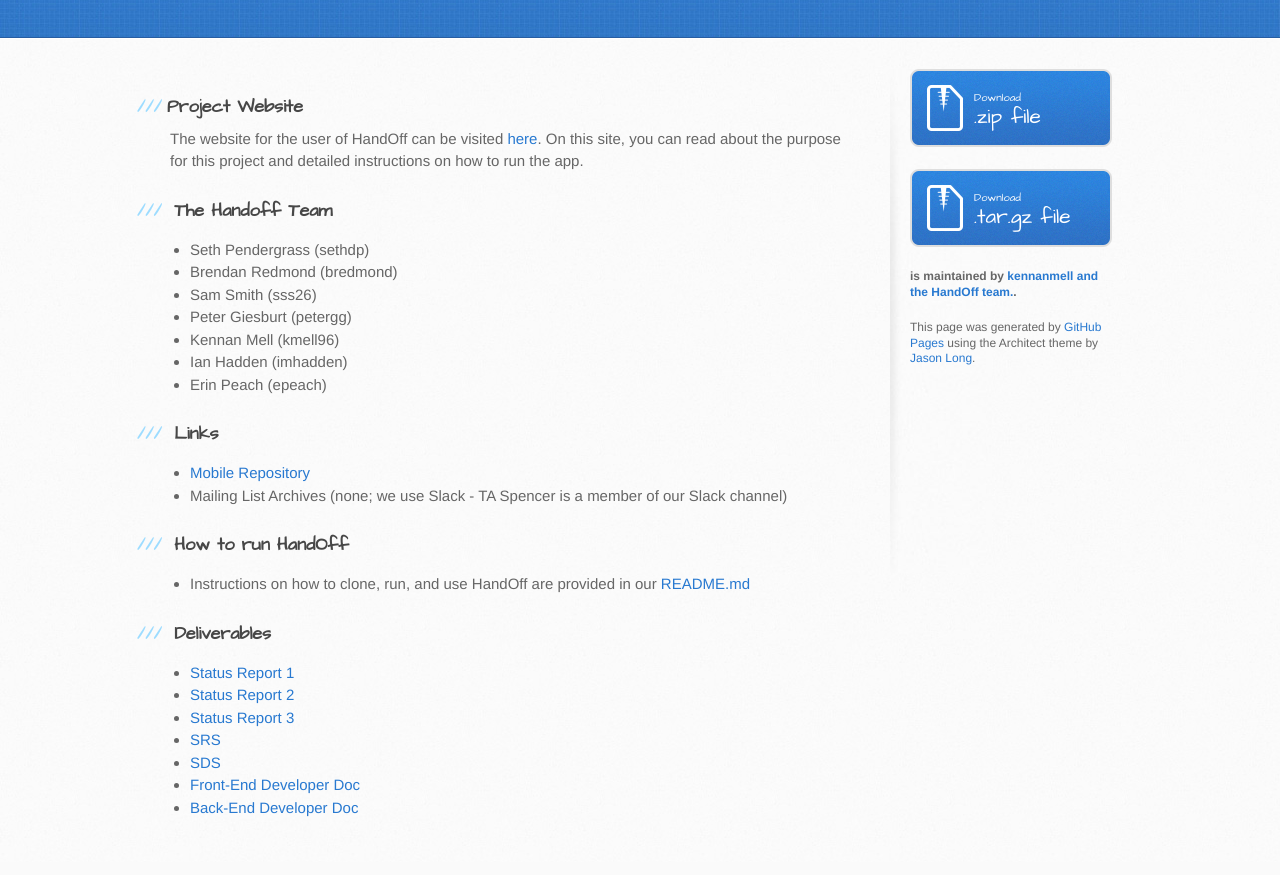
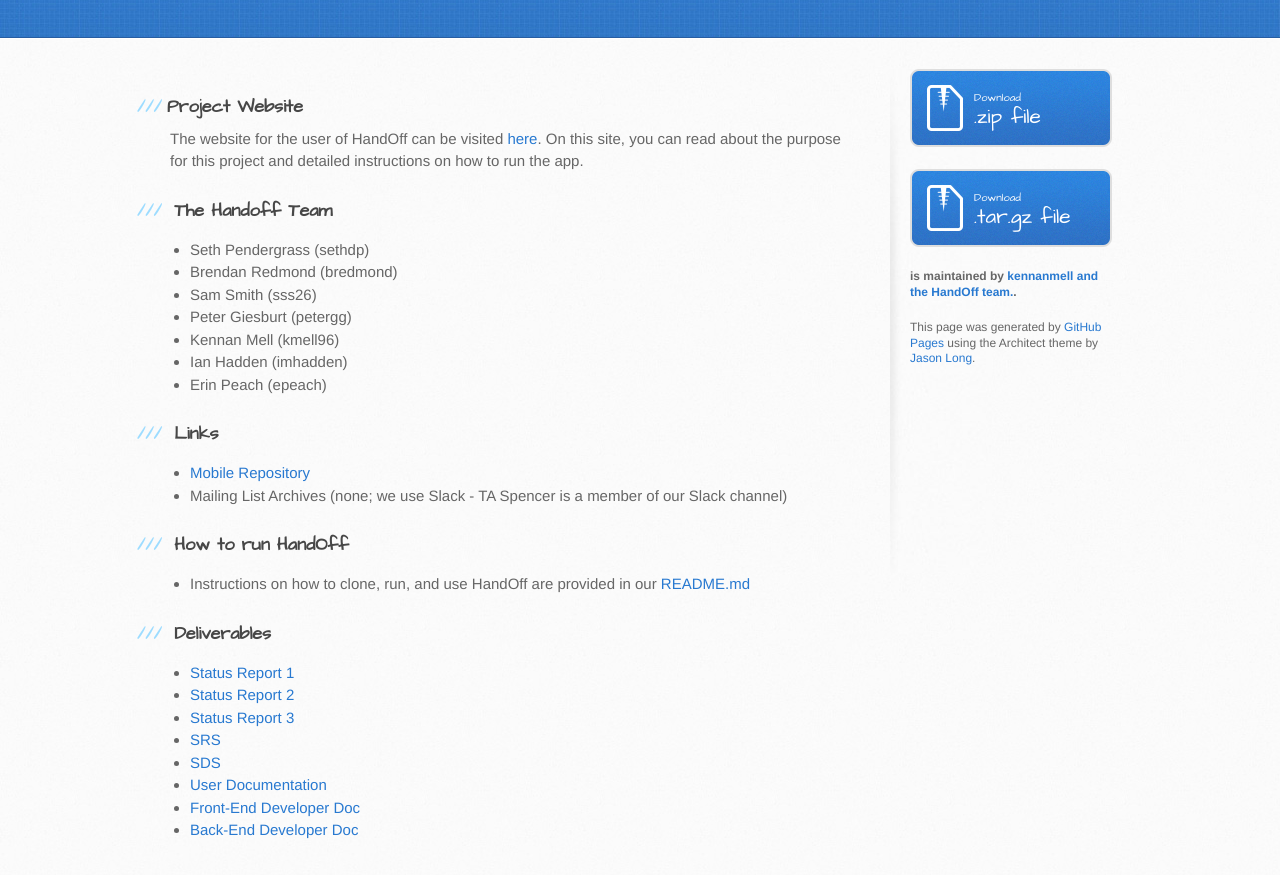
Before and after one commit to kennanmell/Handoff, a website: page index.html in a window 1280 px wide. Shown: the part 197-1072 px from the top of the page. Drawn offline with Linux system fonts and the light colour scheme.

Commit message:
Update index.html

```diff
--- a/index.html
+++ b/index.html
@@ -70,6 +70,7 @@ can read about the purpose for this project and detailed instructions on how to
 <li><a href="https://drive.google.com/file/d/0Bxl5qt_N-kRcbDUtNHVzdzJXSFk/view?usp=sharing">Status Report 3</a></li>
 <li><a href="https://docs.google.com/document/d/1vWNAnATcPzw5KWn3t_P64o-IljKZ3VTaXpC_q2KYVfg/edit?usp=sharing">SRS</a></li>
 <li><a href="https://slack-files.com/T2PK1353N-F2VP45JAK-40f673b804">SDS</a></li>
+<li><a href="https://slack-files.com/files-pri-safe/T2PK1353N-F2VS2ECKX/handoff_user_documentation.pdf?c=1477719539-2c84a629e57ed11e8fec48c5c0f659691d36ee16">User Documentation</a></li>
 <li><a href="https://docs.google.com/document/d/1VQU8ICkfLX7jcja4rZGzusaPJB5buaZpKsGkq9XcuX8/edit">Front-End Developer Doc</a></li>
 <li><a href="https://github.com/sethdp/HandoffBackend/blob/master/README">Back-End Developer Doc</a></li>
 </ul>
```
